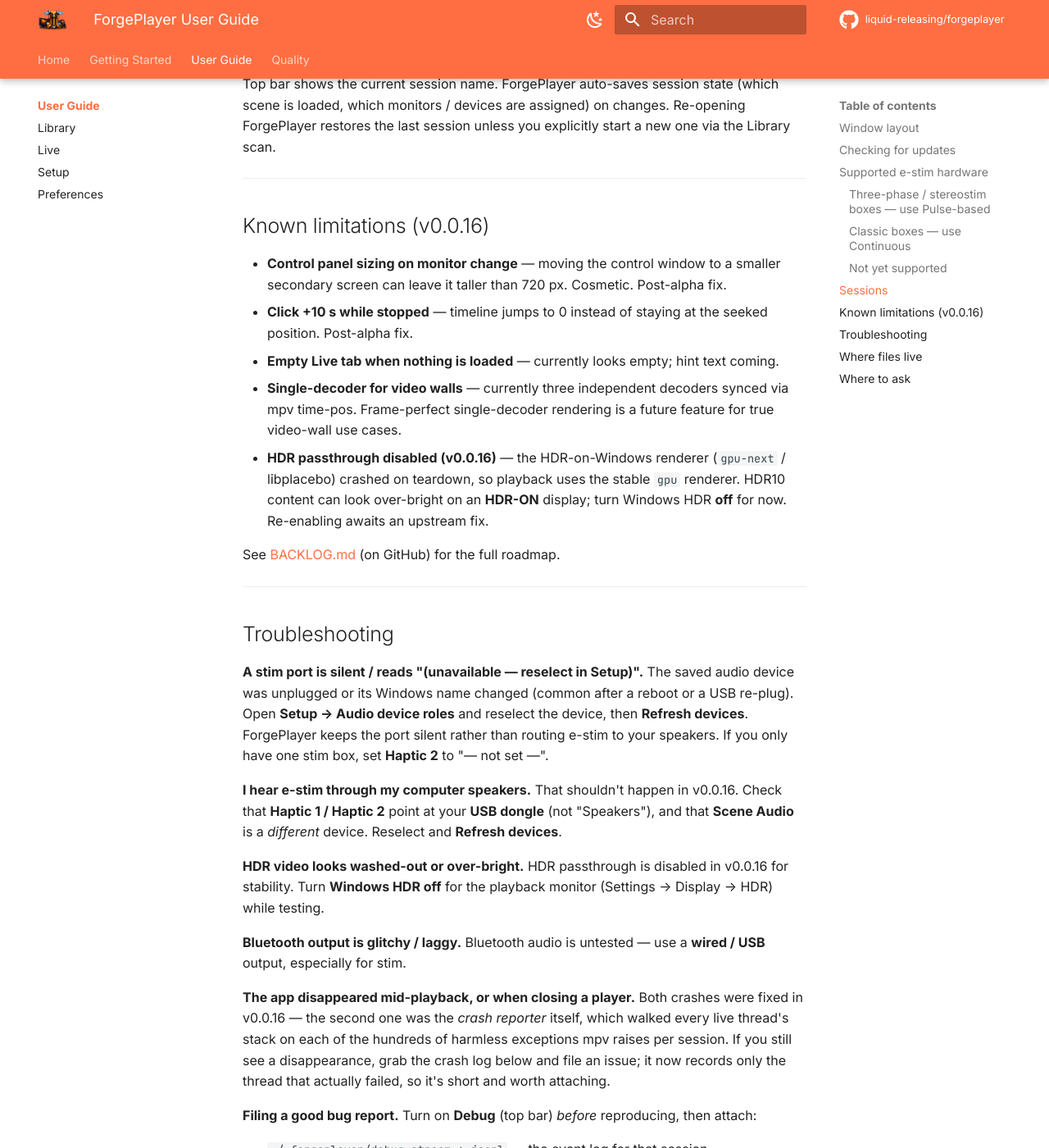
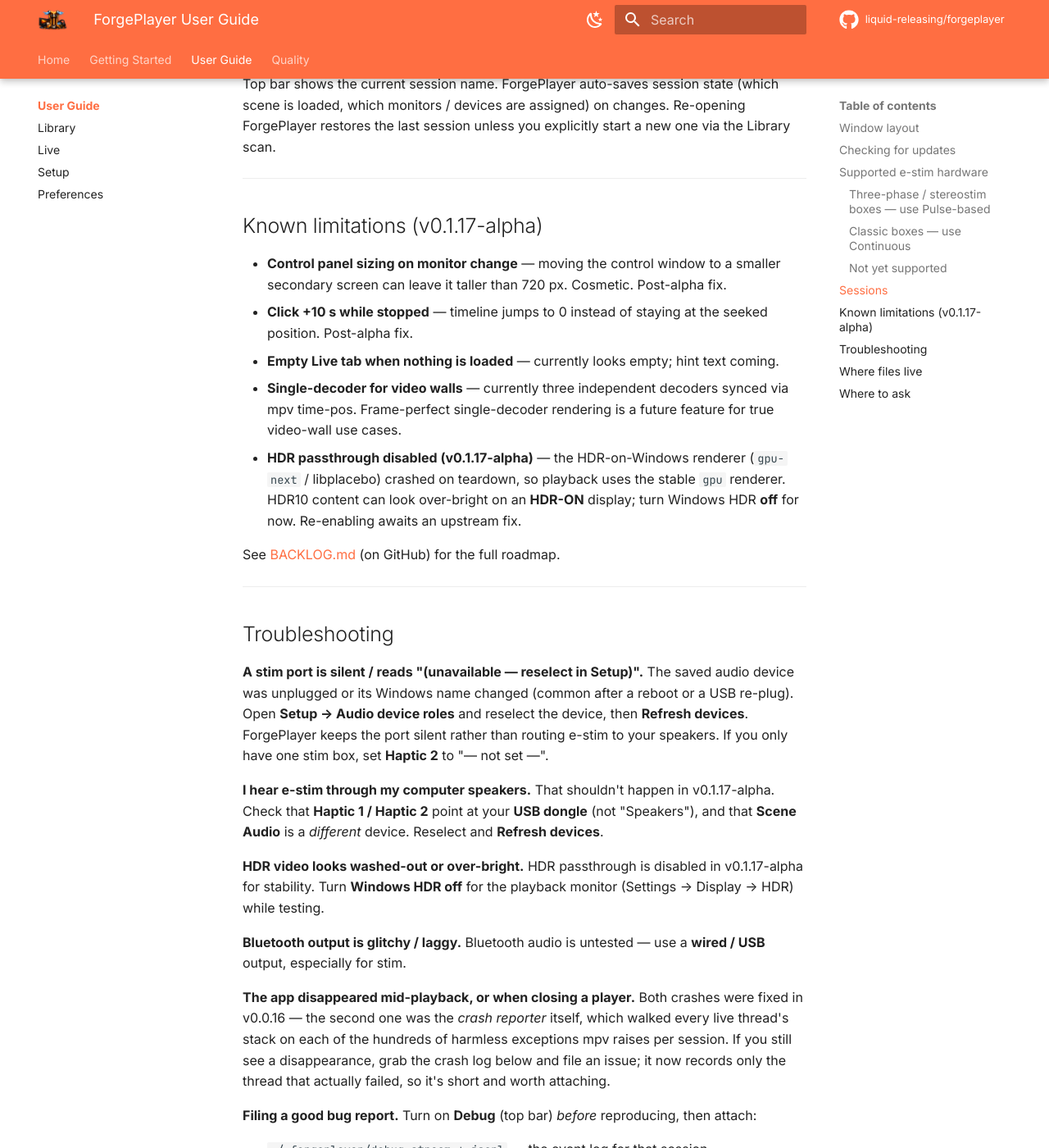
Before and after one commit to liquid-releasing/forgeplayer, an MkDocs documentation site: the page built from docs/user-guide/index.md, in a window 1280 px wide and 1400 px high, scrolled down 2309 px. Shown: the whole window at 82% size. Built offline with MkDocs 1.6.1 and Material for MkDocs 9.7.7, drawn with Linux system fonts in a browser that asks for light colours; comment, search, counter and statistics services are not loaded; some of the changed text lies outside the part shown.

Commit message:
Release v0.1.17-alpha: Loop, pickers that open where you're looking
- Stamp 0.1.17-alpha and roll the current-state version references through
  README and the docs. References to when a fix LANDED ("fixed in v0.0.16",
  "as of v0.0.16") are left alone — those stay true.
- Rewrite the release body, which is hardcoded in release.yml and does not
  update itself. It described v0.0.16's changes.

Versioning follows a monotonically increasing build number across the whole
history rather than restarting per minor line, so 0.0.16 is followed by
0.1.17 rather than 0.0.17.

Co-Authored-By: Claude Opus 5 (1M context) <noreply@anthropic.com>

```diff
--- a/app/version.py
+++ b/app/version.py
@@ -9,4 +9,4 @@ here is the dev/working value.
 
 from __future__ import annotations
 
-__version__ = "0.0.16"
+__version__ = "0.1.17-alpha"
--- a/docs/user-guide/index.md
+++ b/docs/user-guide/index.md
@@ -1,6 +1,6 @@
 # ForgePlayer User Guide
 
-Feature-by-feature reference for v0.0.16. If you're brand new, start at
+Feature-by-feature reference for v0.1.17-alpha. If you're brand new, start at
 [Getting Started](../getting-started.md) and come back here when you
 need detail.
 
@@ -109,7 +109,7 @@ session unless you explicitly start a new one via the Library scan.
 
 ---
 
-## Known limitations (v0.0.16)
+## Known limitations (v0.1.17-alpha)
 
 - **Control panel sizing on monitor change** — moving the control
   window to a smaller secondary screen can leave it taller than
@@ -121,7 +121,7 @@ session unless you explicitly start a new one via the Library scan.
 - **Single-decoder for video walls** — currently three independent
   decoders synced via mpv time-pos. Frame-perfect single-decoder
   rendering is a future feature for true video-wall use cases.
-- **HDR passthrough disabled (v0.0.16)** — the HDR-on-Windows renderer
+- **HDR passthrough disabled (v0.1.17-alpha)** — the HDR-on-Windows renderer
   (`gpu-next` / libplacebo) crashed on teardown, so playback uses the stable
   `gpu` renderer. HDR10 content can look over-bright on an **HDR-ON** display;
   turn Windows HDR **off** for now. Re-enabling awaits an upstream fix.
@@ -142,12 +142,12 @@ routing e-stim to your speakers. If you only have one stim box, set **Haptic 2**
 to "— not set —".
 
 **I hear e-stim through my computer speakers.**
-That shouldn't happen in v0.0.16. Check that **Haptic 1 / Haptic 2** point at
+That shouldn't happen in v0.1.17-alpha. Check that **Haptic 1 / Haptic 2** point at
 your **USB dongle** (not "Speakers"), and that **Scene Audio** is a *different*
 device. Reselect and **Refresh devices**.
 
 **HDR video looks washed-out or over-bright.**
-HDR passthrough is disabled in v0.0.16 for stability. Turn **Windows HDR off**
+HDR passthrough is disabled in v0.1.17-alpha for stability. Turn **Windows HDR off**
 for the playback monitor (Settings → Display → HDR) while testing.
 
 **Bluetooth output is glitchy / laggy.** Bluetooth audio is untested — use a
```
Also changed, not shown: README.md (+2 -2 lines), docs/getting-started.md (+2 -2 lines), docs/hdr-content.md (+1 -1 lines), docs/index.md (+3 -3 lines), docs/quality.md (+2 -2 lines), 1 other file.
